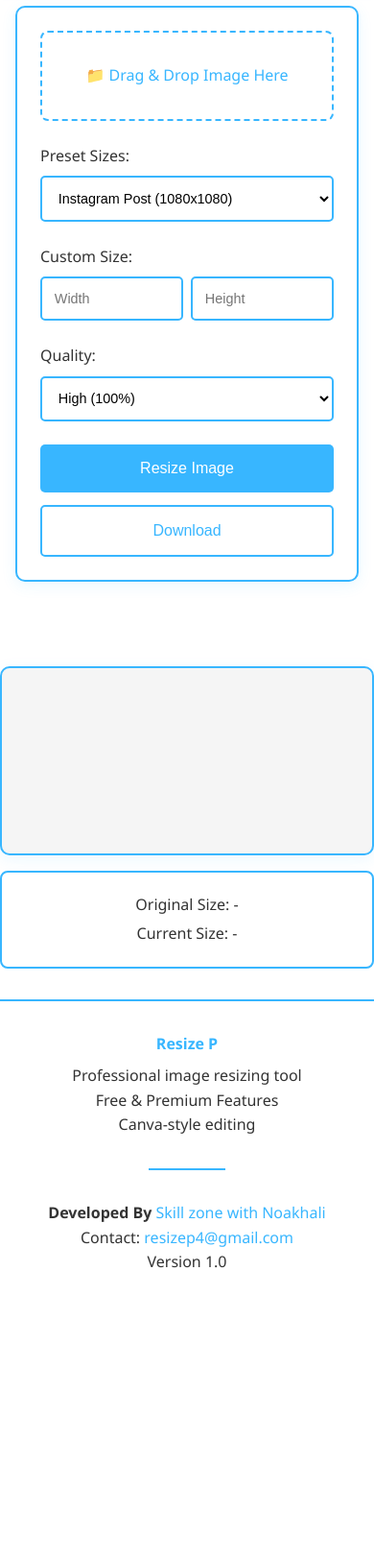
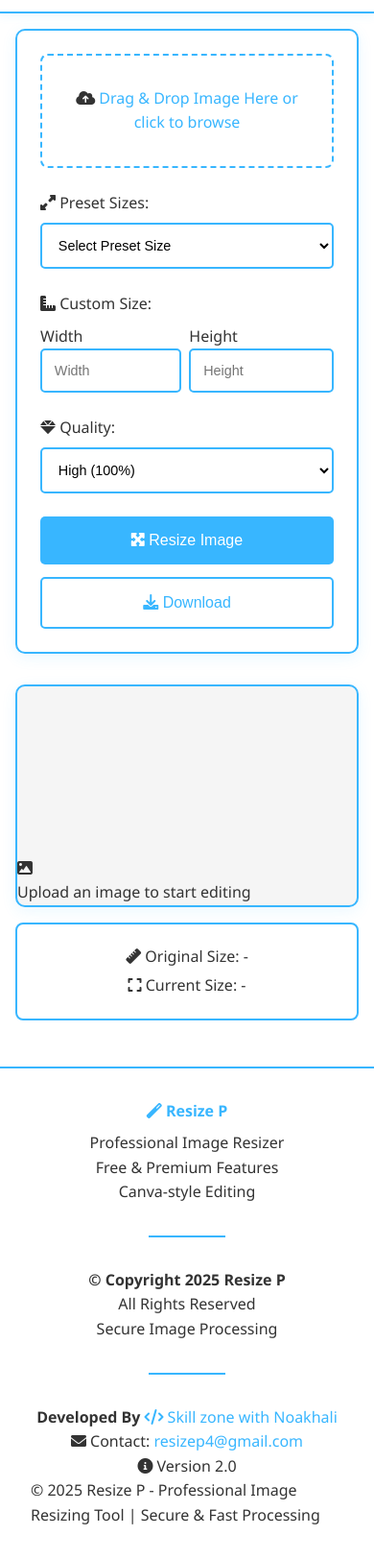
Before and after one commit to resizep/ResizeP, a plain HTML site: page index.html in a window 390 px wide. Shown: the part 84-1708 px from the top of the page at 96% size. Before the commit the page ends 1444 px from the top, so only its background shows below. Drawn offline with Linux system fonts and the light colour scheme; a script that the page names is missing.

Commit message:
feat: complete website redesign with major improvements  • Fixed drag & drop image upload functionality • Made main section size static (canvas resizing doesn't affect container) • Added 20+ preset sizes for all social media platforms • Implemented responsive mobile-friendly design • Enhanced header with user menu (login, profile, history, projects) • Added proper copyright and security information in footer • Improved UI with Font Awesome icons and modern styling • Fixed canvas placeholder and new upload button functionality • Added success notifications and loading states • Optimized image resizing with aspect ratio preservation • Made premium features visible only for logged-in users • Improved overall user experience and visual design  Key Features: - YouTube Thumbnail, Facebook Post, Instagram Post, Facebook Cover - YouTube Cover, Instagram Story, Twitter Post, LinkedIn Post   - WhatsApp Status, TikTok Video, Pinterest Pin, and more - Custom size option with width/height inputs - Quality selection (High, Medium, Low) - Mobile-responsive hamburger menu - User authentication integration ready - Professional footer with copyright 2025

```diff
--- a/index.html
+++ b/index.html
@@ -5,6 +5,7 @@
     <meta name="viewport" content="width=device-width, initial-scale=1.0">
     <title>Resize P - Professional Image Resizer</title>
     <link rel="stylesheet" href="style.css">
+    <link href="https://cdnjs.cloudflare.com/ajax/libs/font-awesome/6.0.0/css/all.min.css" rel="stylesheet">
     <script src="https://cdnjs.cloudflare.com/ajax/libs/fabric.js/5.3.0/fabric.min.js"></script>
     <script type="module" src="supabase-config.js"></script>
     <script type="module" src="auth.js"></script>
@@ -16,13 +17,33 @@
             <img src="logo.png" alt="Resize P" class="logo">
         </div>
         <nav class="nav-menu">
-            <button class="menu-toggle" id="menuToggle">☰</button>
+            <div class="auth-section">
+                <button class="auth-btn" id="loginBtn">
+                    <i class="fas fa-sign-in-alt"></i> Login
+                </button>
+                <div class="user-menu" id="userMenu" style="display:none;">
+                    <button class="user-btn" id="userToggle">
+                        <i class="fas fa-user"></i>
+                        <span id="userName">User</span>
+                        <i class="fas fa-chevron-down"></i>
+                    </button>
+                    <div class="user-dropdown" id="userDropdown">
+                        <a href="#" id="profileBtn"><i class="fas fa-user-circle"></i> Profile</a>
+                        <a href="#" id="historyBtn"><i class="fas fa-history"></i> History</a>
+                        <a href="#" id="projectsBtn"><i class="fas fa-project-diagram"></i> My Projects</a>
+                        <a href="#" id="logoutBtn"><i class="fas fa-sign-out-alt"></i> Logout</a>
+                    </div>
+                </div>
+            </div>
+            <button class="menu-toggle" id="menuToggle">
+                <i class="fas fa-bars"></i>
+            </button>
             <div class="dropdown-menu" id="dropdownMenu">
-                <a href="#" id="historyBtn">History</a>
-                <a href="#" id="projectsBtn">My Projects</a>
-                <a href="#" id="profileBtn">Profile</a>
-                <a href="#" id="loginBtn">Login</a>
-                <a href="#" id="logoutBtn" style="display:none;">Logout</a>
+                <a href="#" id="mobileProfileBtn"><i class="fas fa-user-circle"></i> Profile</a>
+                <a href="#" id="mobileHistoryBtn"><i class="fas fa-history"></i> History</a>
+                <a href="#" id="mobileProjectsBtn"><i class="fas fa-project-diagram"></i> My Projects</a>
+                <a href="#" id="mobileLoginBtn"><i class="fas fa-sign-in-alt"></i> Login</a>
+                <a href="#" id="mobileLogoutBtn" style="display:none;"><i class="fas fa-sign-out-alt"></i> Logout</a>
             </div>
         </nav>
     </header>
@@ -48,43 +69,67 @@
             <div class="sidebar">
                 <div class="upload-section">
                     <div class="upload-area" id="uploadArea">
-
-        <span>📁 Drag & Drop Image Here</span>
+                        <i class="fas fa-cloud-upload-alt"></i>
+                        <span>Drag & Drop Image Here</span>
+                        <span class="upload-hint">or click to browse</span>
                         <input type="file" id="imageInput" accept="image/*">
                     </div>
-    <!-- নতুন বাটন যোগ করুন -->
                     <button id="uploadNewBtn" class="btn-upload-new" style="display: none;">
-        📤 Upload New Image
+                        <i class="fas fa-plus"></i> Upload New Image
                     </button>
                 </div>
+
                 <!-- Size Presets -->
                 <div class="tool-group">
-                        <label>Preset Sizes:</label>
+                    <label><i class="fas fa-expand-alt"></i> Preset Sizes:</label>
                     <select id="sizePresets">
-                            <optgroup label="Free Sizes">
+                        <option value="">Select Preset Size</option>
+                        <optgroup label="📱 Social Media">
                             <option value="1080x1080">Instagram Post (1080x1080)</option>
+                            <option value="1080x1920">Instagram Story (1080x1920)</option>
                             <option value="1200x630">Facebook Post (1200x630)</option>
+                            <option value="820x312">Facebook Cover (820x312)</option>
+                            <option value="1280x720">YouTube Thumbnail (1280x720)</option>
+                            <option value="2560x1440">YouTube Cover (2560x1440)</option>
                             <option value="1200x675">Twitter Post (1200x675)</option>
-                                <option value="1280x720">YouTube Thumbnail (1280x720)</option>
+                            <option value="1500x500">Twitter Header (1500x500)</option>
                         </optgroup>
-                            <optgroup label="Premium Sizes" id="premiumSizes" style="display:none;">
-                                <!-- Premium sizes will be loaded dynamically -->
+                        <optgroup label="💼 Professional">
+                            <option value="1200x627">LinkedIn Post (1200x627)</option>
+                            <option value="1000x1500">Pinterest Pin (1000x1500)</option>
+                            <option value="1080x1920">WhatsApp Status (1080x1920)</option>
+                            <option value="1080x1920">TikTok Video (1080x1920)</option>
+                        </optgroup>
+                        <optgroup label="🎮 Gaming & Streaming" id="premiumSizes">
+                            <option value="1200x380">Twitch Banner (1200x380)</option>
+                            <option value="960x540">Discord Banner (960x540)</option>
+                            <option value="1920x1080">Stream Overlay (1920x1080)</option>
+                        </optgroup>
+                        <optgroup label="📄 Documents">
+                            <option value="1240x1754">A4 Paper (1240x1754)</option>
+                            <option value="2550x3300">Letter Size (2550x3300)</option>
                         </optgroup>
                     </select>
                 </div>
 
                 <!-- Custom Size -->
                 <div class="tool-group">
-                        <label>Custom Size:</label>
+                    <label><i class="fas fa-ruler-combined"></i> Custom Size:</label>
                     <div class="size-inputs">
-                            <input type="number" id="customWidth" placeholder="Width">
-                            <input type="number" id="customHeight" placeholder="Height">
+                        <div class="input-group">
+                            <span>Width</span>
+                            <input type="number" id="customWidth" placeholder="Width" min="1">
+                        </div>
+                        <div class="input-group">
+                            <span>Height</span>
+                            <input type="number" id="customHeight" placeholder="Height" min="1">
+                        </div>
                     </div>
                 </div>
 
                 <!-- Quality -->
                 <div class="tool-group">
-                        <label>Quality:</label>
+                    <label><i class="fas fa-gem"></i> Quality:</label>
                     <select id="qualitySelect">
                         <option value="1.0">High (100%)</option>
                         <option value="0.8">Medium (80%)</option>
@@ -94,21 +139,30 @@
 
                 <!-- Actions -->
                 <div class="actions">
-                        <button id="resizeBtn" class="btn-primary">Resize Image</button>
-                        <button id="downloadBtn" class="btn-secondary">Download</button>
-                        <button id="saveProjectBtn" class="btn-secondary" style="display:none;">Save Project</button>
-                    </div>
+                    <button id="resizeBtn" class="btn-primary">
+                        <i class="fas fa-expand-arrows-alt"></i> Resize Image
+                    </button>
+                    <button id="downloadBtn" class="btn-secondary">
+                        <i class="fas fa-download"></i> Download
+                    </button>
+                    <button id="saveProjectBtn" class="btn-secondary" style="display:none;">
+                        <i class="fas fa-save"></i> Save Project
+                    </button>
                 </div>
             </div>
 
             <!-- Canvas Area -->
             <div class="canvas-area">
-                <div class="canvas-container">
+                <div class="canvas-container" id="canvasContainer">
                     <canvas id="mainCanvas"></canvas>
+                    <div class="canvas-placeholder" id="canvasPlaceholder">
+                        <i class="fas fa-image"></i>
+                        <p>Upload an image to start editing</p>
+                    </div>
                 </div>
                 <div class="preview-info">
-                    <p>Original Size: <span id="originalSize">-</span></p>
-                    <p>Current Size: <span id="currentSize">-</span></p>
+                    <p><i class="fas fa-ruler"></i> Original Size: <span id="originalSize">-</span></p>
+                    <p><i class="fas fa-expand"></i> Current Size: <span id="currentSize">-</span></p>
                 </div>
             </div>
         </div>
@@ -118,19 +172,36 @@
     <footer>
         <div class="footer-content">
             <div class="footer-section">
-                <h4>Resize P</h4>
-                <p>Professional image resizing tool</p>
+                <h4><i class="fas fa-magic"></i> Resize P</h4>
+                <p>Professional Image Resizer</p>
                 <p>Free & Premium Features</p>
-                <p>Canva-style editing</p>
+                <p>Canva-style Editing</p>
             </div>
+
             <div class="footer-divider"></div>
+
+            <div class="footer-section">
+                <p><strong>© Copyright 2025 Resize P</strong></p>
+                <p>All Rights Reserved</p>
+                <p>Secure Image Processing</p>
+            </div>
+
+            <div class="footer-divider"></div>
+
             <div class="footer-section">
                 <p><strong>
-        Developed By <a href="https://sznoakhali.vercel.app/" target="_blank" class="footer-link">Skill zone with Noakhali</a>
+                    Developed By <a href="https://sznoakhali.vercel.app/" target="_blank" class="footer-link">
+                    <i class="fas fa-code"></i> Skill zone with Noakhali</a>
                 </strong></p>
-    <p>Contact: <a href="mailto:resizep4@gmail.com" class="footer-link">resizep4@gmail.com</a></p>
-    <p>Version 1.0</p>
+                <p><i class="fas fa-envelope"></i> Contact:
+                    <a href="mailto:resizep4@gmail.com" class="footer-link">resizep4@gmail.com</a>
+                </p>
+                <p><i class="fas fa-info-circle"></i> Version 2.0</p>
             </div>
+        </div>
+
+        <div class="footer-bottom">
+            <p>&copy; 2025 Resize P - Professional Image Resizing Tool | Secure & Fast Processing</p>
         </div>
     </footer>
 
```
Lines whose indentation alone changed are shown as unchanged.
